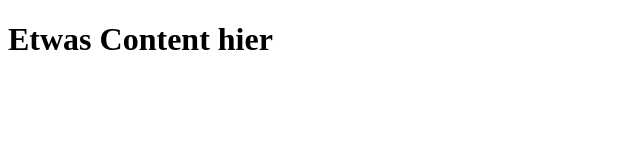
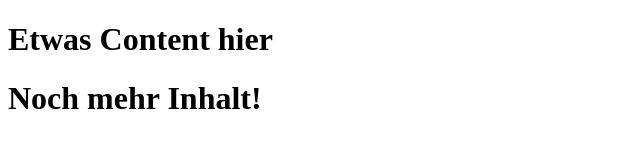
Before and after one commit to nrammelmueller/github_merge_example3b, a plain HTML site: page index.html in a window 1280 px wide. Shown: the whole page, without its empty margins (0-640 px from the left). Drawn offline with Linux system fonts and the light colour scheme.

Commit message:
mehr inhalt quiz

```diff
--- a/index.html
+++ b/index.html
@@ -9,5 +9,7 @@
 
     <h1>Etwas Content hier</h1>
 
+    <h1>Noch mehr Inhalt!</h1>
+
 </body>
 </html>
```
